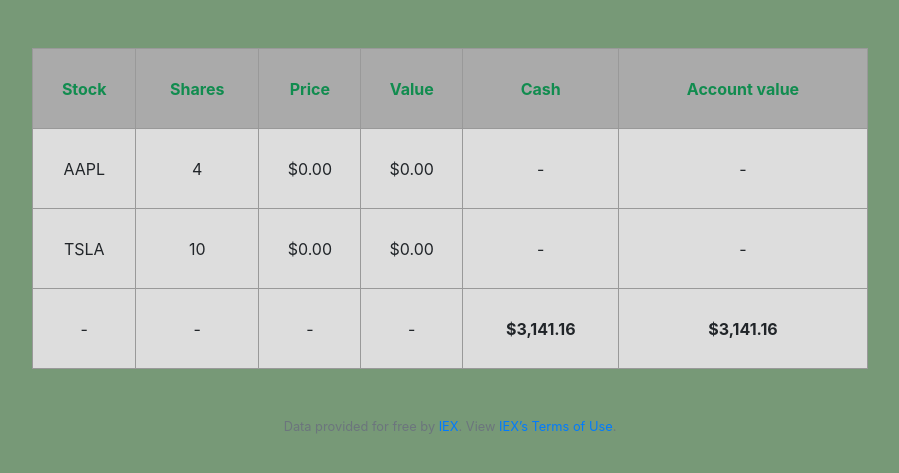
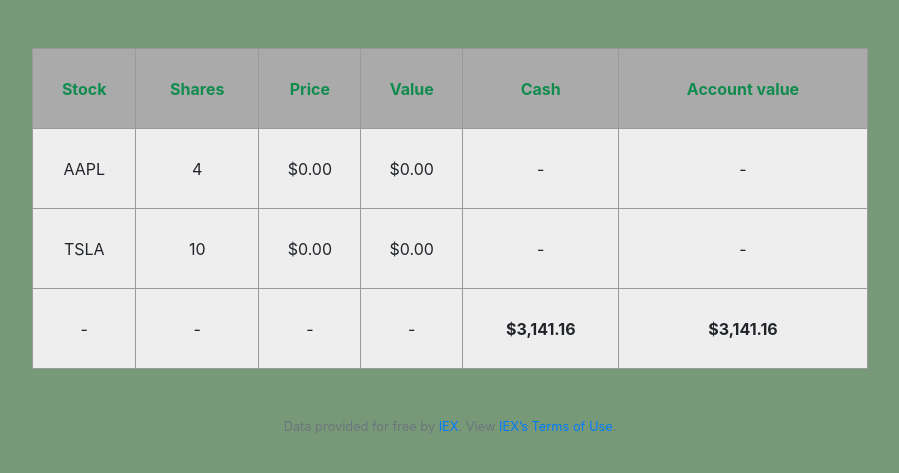
Before and after one commit to guiOsorio/Finance, a Flask app: page / in a window 1280 px wide. Shown: the part 66-539 px from the top of the page, without its empty margins (190-1089 px from the left). Run offline with Flask 2, Linux system fonts and the light colour scheme; a user stored in the database is signed in; data comes from the database, SQL or seed files in the repository; data that the repository does not hold is empty.

Commit message:
added background color to tables

```diff
--- a/static/css/main.css
+++ b/static/css/main.css
@@ -43,7 +43,7 @@
   background-color: #AAA;
 }
 .table-standard td {
-  background-color: #DDD;
+  background-color: #EEE;
 }
 
 .form-standard {
--- a/static/sass/_components.scss
+++ b/static/sass/_components.scss
@@ -31,7 +31,7 @@
     }
 
     & td {
-        background-color: #DDD;
+        background-color: #EEE;
     }
 }
 
```
Also changed, not shown: 1 other file.
